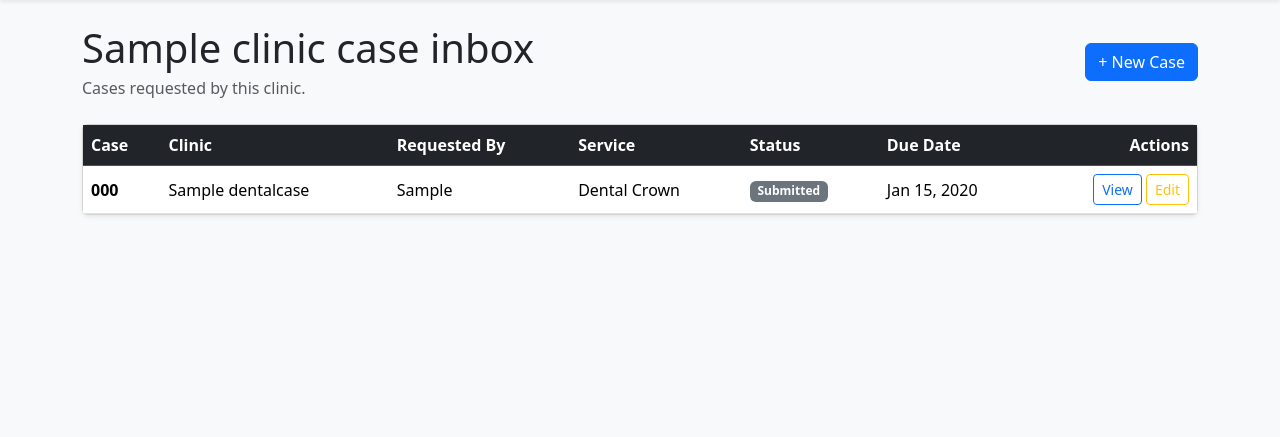
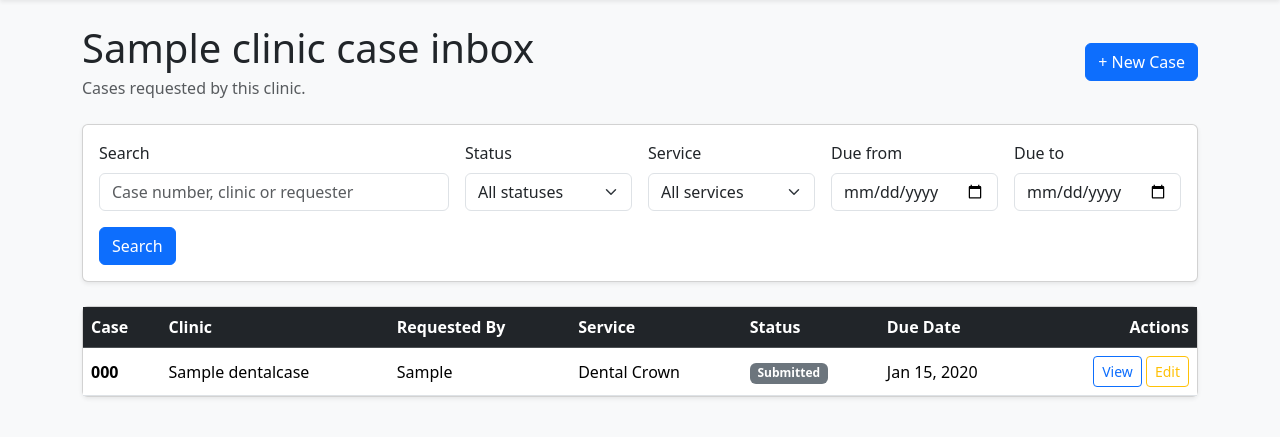
Before and after one commit to ssalazaro8/DentiFlow, a Django app: page /cases/clinics/1/inbox/ in a window 1280 px wide. Shown: the part 56-493 px from the top of the page. Run offline with Django 5.2, Linux system fonts and the light colour scheme; tables that the repository leaves empty hold one stand-in row (values such as "Sample post").

Commit message:
feat: enable search and filters in the case list (FR-25, FR-26)

```diff
--- a/apps/dental_cases/templates/dental_cases/list.html
+++ b/apps/dental_cases/templates/dental_cases/list.html
@@ -23,6 +23,137 @@
     >
         + New Case
     </a>
+
+</div>
+
+
+<div class="card shadow-sm mb-4">
+
+    <div class="card-body">
+
+        <form
+            method="get"
+            class="row g-3 align-items-end"
+        >
+
+            <div class="col-md-4">
+
+                <label
+                    for="{{ form.q.id_for_label }}"
+                    class="form-label"
+                >
+                    {{ form.q.label }}
+                </label>
+
+                {{ form.q }}
+
+            </div>
+
+            <div class="col-md-2">
+
+                <label
+                    for="{{ form.status.id_for_label }}"
+                    class="form-label"
+                >
+                    {{ form.status.label }}
+                </label>
+
+                {{ form.status }}
+
+            </div>
+
+            <div class="col-md-2">
+
+                <label
+                    for="{{ form.service_type.id_for_label }}"
+                    class="form-label"
+                >
+                    {{ form.service_type.label }}
+                </label>
+
+                {{ form.service_type }}
+
+            </div>
+
+            <div class="col-md-2">
+
+                <label
+                    for="{{ form.due_from.id_for_label }}"
+                    class="form-label"
+                >
+                    {{ form.due_from.label }}
+                </label>
+
+                {{ form.due_from }}
+
+            </div>
+
+            <div class="col-md-2">
+
+                <label
+                    for="{{ form.due_to.id_for_label }}"
+                    class="form-label"
+                >
+                    {{ form.due_to.label }}
+                </label>
+
+                {{ form.due_to }}
+
+            </div>
+
+            {% for error in form.due_to.errors %}
+
+            <div class="col-12 text-danger small">
+                {{ error }}
+            </div>
+
+            {% endfor %}
+
+            <div class="col-12">
+
+                <button
+                    type="submit"
+                    class="btn btn-primary"
+                >
+                    Search
+                </button>
+
+                {% if applied_filters %}
+
+                <a
+                    href="{{ request.path }}"
+                    class="btn btn-outline-secondary"
+                >
+                    Clear filters
+                </a>
+
+                {% endif %}
+
+            </div>
+
+        </form>
+
+        {% if applied_filters %}
+
+        <div class="mt-3">
+
+            <span class="text-muted small">
+                Applied filters:
+            </span>
+
+            {% for filter in applied_filters %}
+
+            <span class="badge bg-secondary">
+                {{ filter.label }}: {{ filter.value }}
+            </span>
+
+            {% endfor %}
+
+        </div>
+
+        {% endif %}
+
+    </div>
 
 </div>
 
@@ -184,6 +315,25 @@
 
     <div class="card-body text-center py-5">
 
+        {% if applied_filters %}
+
+        <h4>
+            No dental cases match your search
+        </h4>
+
+        <p class="text-muted">
+            Try a different term or clear the filters.
+        </p>
+
+        <a
+            href="{{ request.path }}"
+            class="btn btn-outline-secondary"
+        >
+            Clear filters
+        </a>
+
+        {% else %}
+
         <h4>
             No dental cases registered
         </h4>
@@ -199,6 +349,8 @@
             Create Dental Case
         </a>
 
+        {% endif %}
+
     </div>
 
 </div>
--- a/apps/dental_cases/views.py
+++ b/apps/dental_cases/views.py
@@ -14,6 +14,7 @@ from .permissions import can_access_case, require_case_access
 
 from .forms import (
     DentalCaseCreateForm,
+    DentalCaseFilterForm,
     DentalCaseUpdateForm,
     RejectionForm,
     TechnicianAssignmentForm,
@@ -35,14 +36,46 @@ def _can_view_case(user, dental_case):
     return can_access_case(user, dental_case)
 
 
+def _render_case_list(request, dental_cases, **context):
+    """
+    Renders a case list with the search and the filters applied.
+
+    The general list and both inboxes go through here, so searching
+    and filtering behave the same wherever cases are listed.
+    """
+
+    form = DentalCaseFilterForm(
+        request.GET or None
+    )
+
+    context.update(
+        {
+            "dental_cases": DentalCaseService.filter_cases(
+                dental_cases,
+                form.as_filters(),
+            ),
+            "form": form,
+            "applied_filters": form.applied_filters(),
+        }
+    )
+
+    return render(
+        request,
+        "dental_cases/list.html",
+        context,
+    )
+
+
+@login_required
 def dental_case_list(request):
     """
-    Displays all dental cases.
+    Displays the dental cases the user is allowed to see.
     """
 
-    # There is no role-aware identity yet, so do not expose an all-cases list.
-    # Users enter through a selected clinic or laboratory inbox instead.
-    return redirect("dental_case_create")
+    return _render_case_list(
+        request,
+        DentalCaseService.get_visible_cases(request.user),
+    )
 
 
 def dental_case_create(request):
@@ -134,14 +167,14 @@ def laboratory_case_inbox(request, laboratory_id):
     """Private inbox of proposals sent to one laboratory."""
     laboratory = get_object_or_404(Laboratory, pk=laboratory_id)
     dental_cases = DentalCaseService.get_all().filter(laboratory=laboratory)
-    return render(request, "dental_cases/list.html", {"dental_cases": dental_cases, "laboratory": laboratory})
+    return _render_case_list(request, dental_cases, laboratory=laboratory)
 
 
 def clinic_case_inbox(request, clinic_id):
     """Temporary clinic-side inbox until identity and roles are enabled."""
     clinic = get_object_or_404(Clinic, pk=clinic_id)
     dental_cases = DentalCaseService.get_all().filter(clinic=clinic)
-    return render(request, "dental_cases/list.html", {"dental_cases": dental_cases, "clinic": clinic})
+    return _render_case_list(request, dental_cases, clinic=clinic)
 
 
 def dental_case_edit(request, case_id):
```
